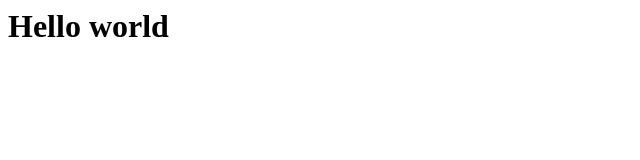
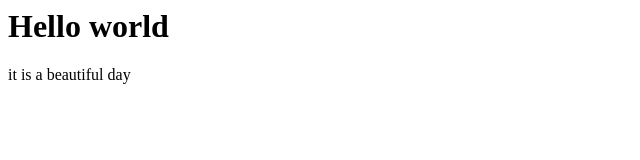
Before and after one commit to Nahom20/Portfolio, a plain HTML site: page index.html in a window 1280 px wide. Shown: the whole page, without its empty margins (0-640 px from the left). Drawn offline with Linux system fonts and the light colour scheme.

Commit message:
added new feature

```diff
--- a/index.html
+++ b/index.html
@@ -1 +1,3 @@
 <h1>Hello world</h1>
+
+<p>it is a beautiful day </p>
```
Also changed, not shown: README.md.
